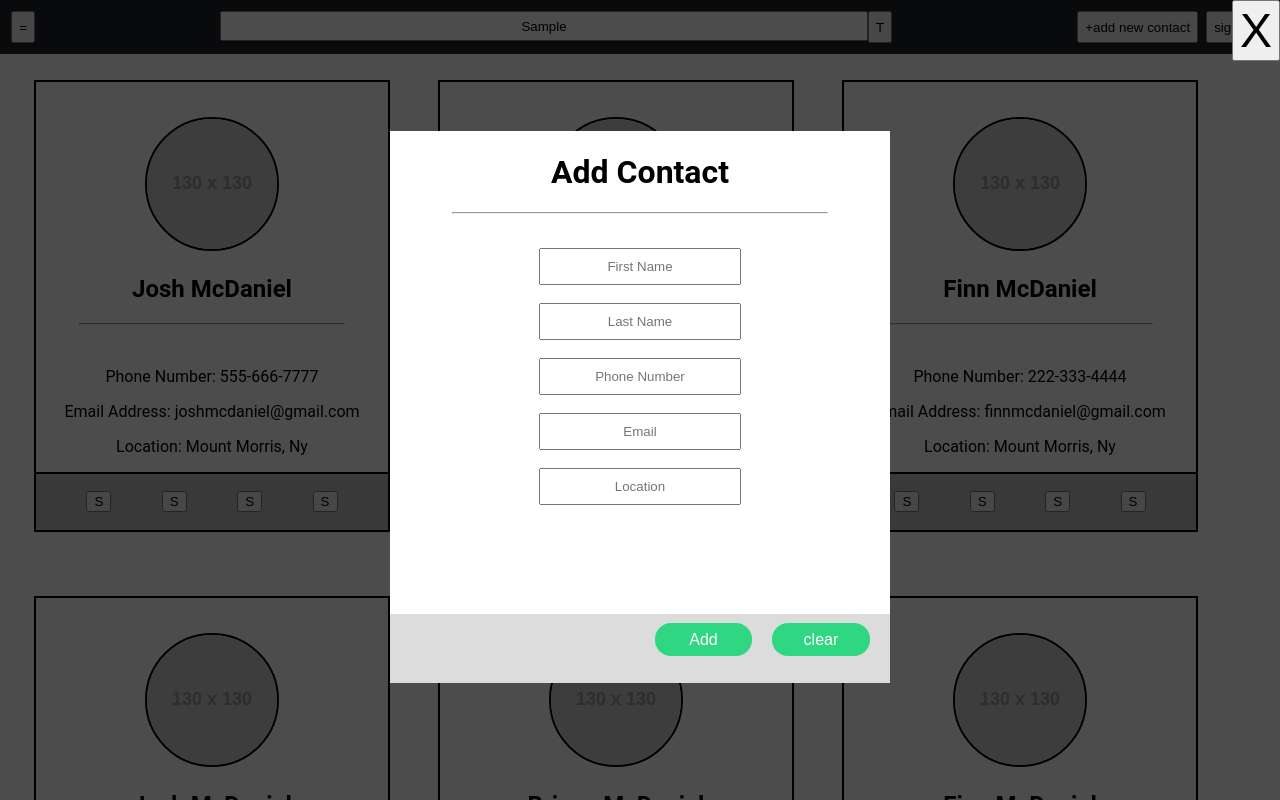
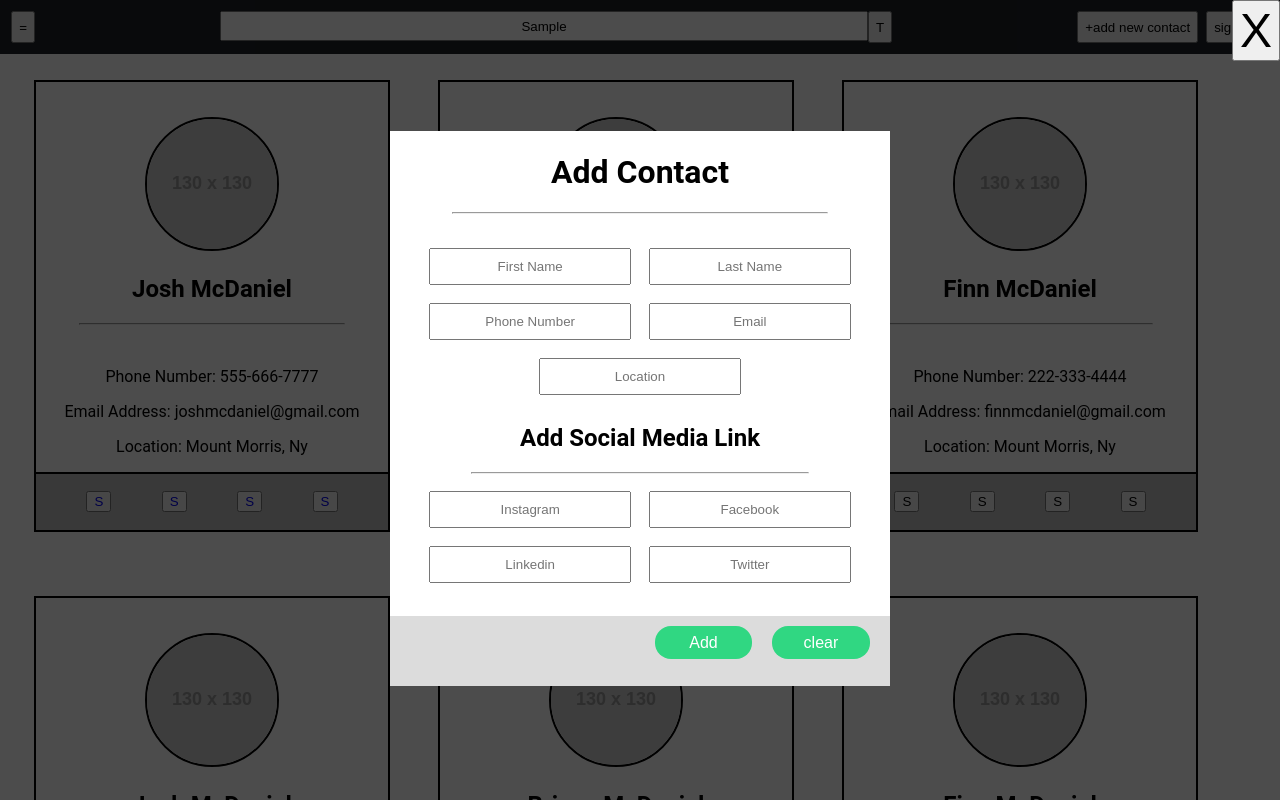
Before and after one commit to mcdanije22/contact_app, a React (Create React App) app: page / in a window 1280 px wide. Both pictures are taken after typing "Sample" into the empty fields and a click on the button "+add new contact". Shown: the top 800 px of the page. Built offline with nearby package versions, Linux system fonts and the light colour scheme.

Commit message:
social add works

```diff
--- a/src/App.js
+++ b/src/App.js
@@ -9,7 +9,7 @@ class App extends Component {
     super(props);
     this.state = {
       contacts: [
-        {first:'Josh',last:'McDaniel',number:'555-666-7777',email:'joshmcdaniel@gmail.com',area:'Mount Morris, Ny'},
+        {first:'Josh',last:'McDaniel',number:'555-666-7777',email:'joshmcdaniel@gmail.com',area:'Mount Morris, Ny',instagram:'https://www.instagram.com/mcdanije/', facebook:'https://www.facebook.com/josh.mcdaniel.5201', linkedin:'https://www.linkedin.com/in/mcdanije/',twitter:'https://twitter.com/'},
         {first:'Briana',last:'McDaniel',number:'888-999-1111',email:'brianamcdaniel@gmail.com',area:'Mount Morris, Ny'},
         {first:'Finn',last:'McDaniel',number:'222-333-4444',email:'finnmcdaniel@gmail.com',area:'Mount Morris, Ny'},
         {first:'Josh',last:'McDaniel',number:'555-666-7777',email:'joshmcdaniel@gmail.com',area:'Mount Morris, Ny'},
@@ -23,7 +23,11 @@ class App extends Component {
         last: '',
         number: '',
         email:'',
-        area:''
+        area:'',
+        instagram: '',
+        facebook: '',
+        linkedin:'',
+        twitter:''
             }
     }
 
@@ -65,14 +69,20 @@ locationChange = (event) => {
   this.setState({area:event.target.value})
   console.log(this.state.area)
 }
-
+instagramChange = (event) => {
+  this.setState({instagram:event.target.value})
+}
 submitData = (event) => {
  let newContact = {
     first:this.state.first,
     last:this.state.last,
     number:this.state.number,
     email:this.state.email,
-    area:this.state.area
+    area:this.state.area,
+    instagram:this.state.instagram,
+    facebook:this.state.facebook,
+    linkedin:this.state.linkedin,
+    twitter:this.state.twitter
   }
 /*console.log(this.state.first)
 console.log(this.state.last)*/
@@ -94,6 +104,10 @@ event.preventDefault();
         numberChange={this.numberChange}
         emailChange = {this.emailChange}
         locationChange = {this.locationChange}
+        instagramChange = {this.instagramChange}
+        facebookChange = {this.facebookChange}
+        linkedinChange = {this.linkedinChange}
+        twitterChange = {this.twitterChange}
         />
         <ContactList contacts={this.state.contacts} toggle={this.state.toggle} />
       </div>
--- a/src/components/Contacts/ContactCard.js
+++ b/src/components/Contacts/ContactCard.js
@@ -1,7 +1,7 @@
 import React from 'react';
 
 
-const ContactCard = ({first,last,number,email,area}) =>{
+const ContactCard = ({first,last,number,email,area,instagram,facebook,linkedin,twitter}) =>{
 
     return (
         <div className='contactCard'>
@@ -16,10 +16,10 @@ const ContactCard = ({first,last,number,email,area}) =>{
                     <p>Location: {area}</p>
                 </div>
                 <footer className='cardFooter'>
-                    <button>S</button>
-                    <button>S</button>
-                    <button>S</button>
-                    <button>S</button>
+                    <button><a href= {instagram} target="_blank">S</a></button>
+                    <button><a href= {facebook} target="_blank">S</a></button>
+                    <button><a href= {linkedin} target="_blank">S</a></button>
+                    <button><a href= {twitter} target="_blank">S</a></button>
                 </footer>
             </div>
 
--- a/src/components/Contacts/ContactList.js
+++ b/src/components/Contacts/ContactList.js
@@ -18,7 +18,12 @@ const ContactList = ({contacts,toggle}) =>{
                 last={contacts[i].last}
                 email={contacts[i].email}
                 number={contacts[i].number}
-                area={contacts[i].area} />
+                area={contacts[i].area}
+                instagram={contacts[i].instagram}
+                facebook={contacts[i].facebook}
+                linkedin={contacts[i].linkedin}
+                twitter={contacts[i].twitter}
+                />
             );
         })
         }
--- a/src/components/Menu/AddForm.js
+++ b/src/components/Menu/AddForm.js
@@ -1,6 +1,6 @@
 import React from 'react';
 
-const AddForm = ({showAdd, submitData,firstChange, lastChange, numberChange, emailChange, locationChange}) =>{
+const AddForm = ({showAdd, submitData,firstChange, lastChange, numberChange, emailChange, locationChange,instagramChange,facebookChange,linkedinChange,twitterChange}) =>{
 
 
 
@@ -12,14 +12,21 @@ const AddForm = ({showAdd, submitData,firstChange, lastChange, numberChange, ema
 
             <form className='bodyform'>
               <input className= 'addinput' type='text' placeholder='First Name' name='First' onChange={firstChange}/>
-              <br/>
               <input className= 'addinput' type='text' placeholder='Last Name' name='last' onChange={lastChange}/>
-              <br/>
               <input className= 'addinput' type='text' placeholder='Phone Number' name='number' onChange={numberChange}/>
-              <br/>
               <input className= 'addinput' type='text' placeholder='Email' name='email' onChange={emailChange}/>
               <br/>
               <input className= 'addinput' type='text' placeholder='Location' name='location' onChange={locationChange}/>
+            <br/>
+            <h2>Add Social Media Link</h2>
+            <hr/>
+            <input className= 'addinput' type='text' placeholder='Instagram' name='instagram' onChange={instagramChange} />
+            <input className= 'addinput' type='text' placeholder='Facebook' name='facebook' onChange ={facebookChange}/>
+            <br/>
+            <input className= 'addinput' type='text' placeholder='Linkedin' name='linkedin' onChange={linkedinChange}/>
+            <input className= 'addinput' type='text' placeholder='Twitter' name='twitter' onChange={twitterChange}/>
+
+
               <br/>
               </form>
 
--- a/src/style.css
+++ b/src/style.css
@@ -98,7 +98,6 @@ margin-left:auto
 
 }
 .bottom{
-    margin-top:20%;
     bottom: 0;
     height:13%;
     background-color: #DCDCDC;
@@ -119,6 +118,7 @@ hr {
     border-radius: 1rem;
 }
 .bodyform {
+
     margin:5%;
 }
 .close{
```
